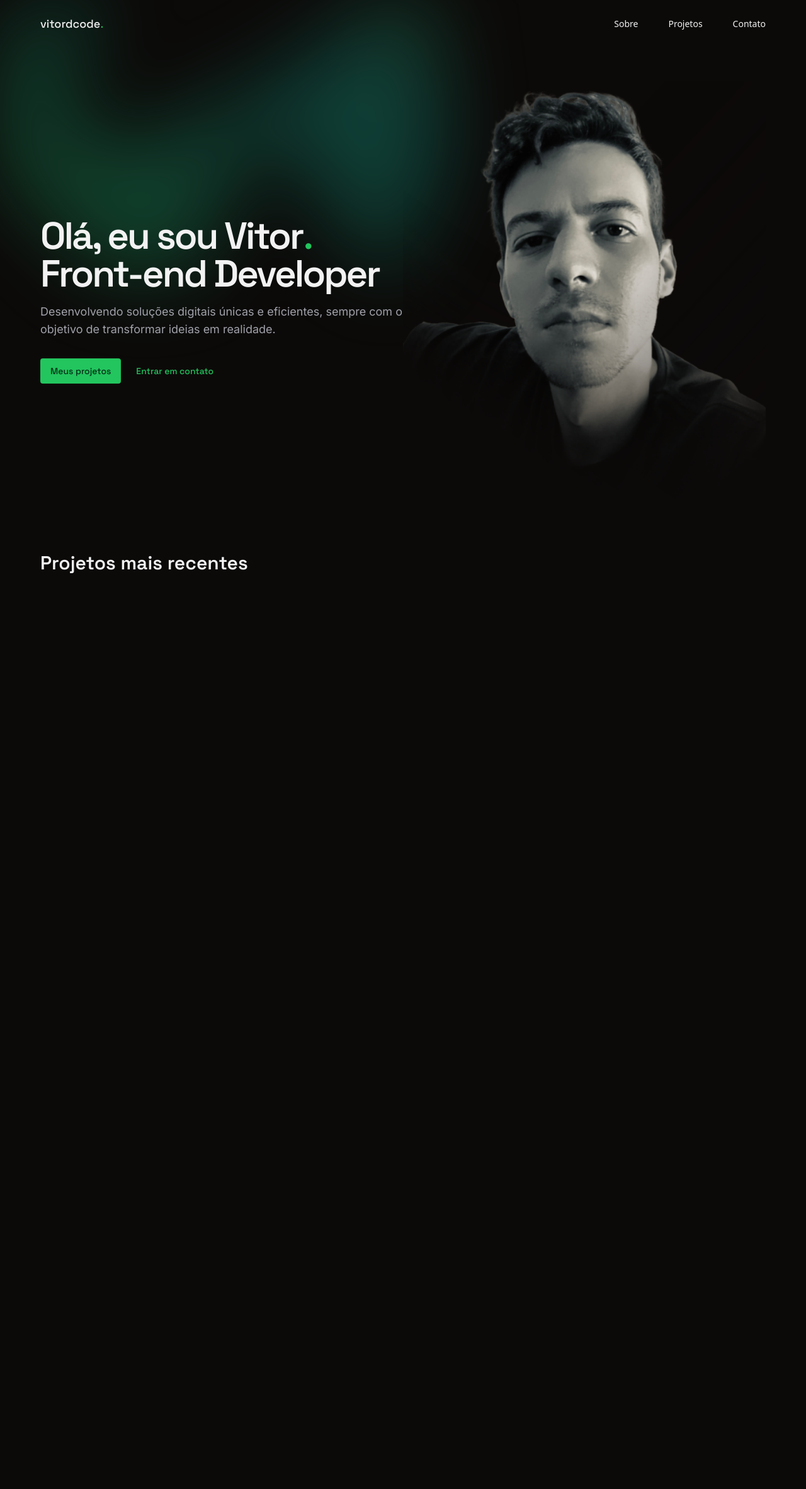
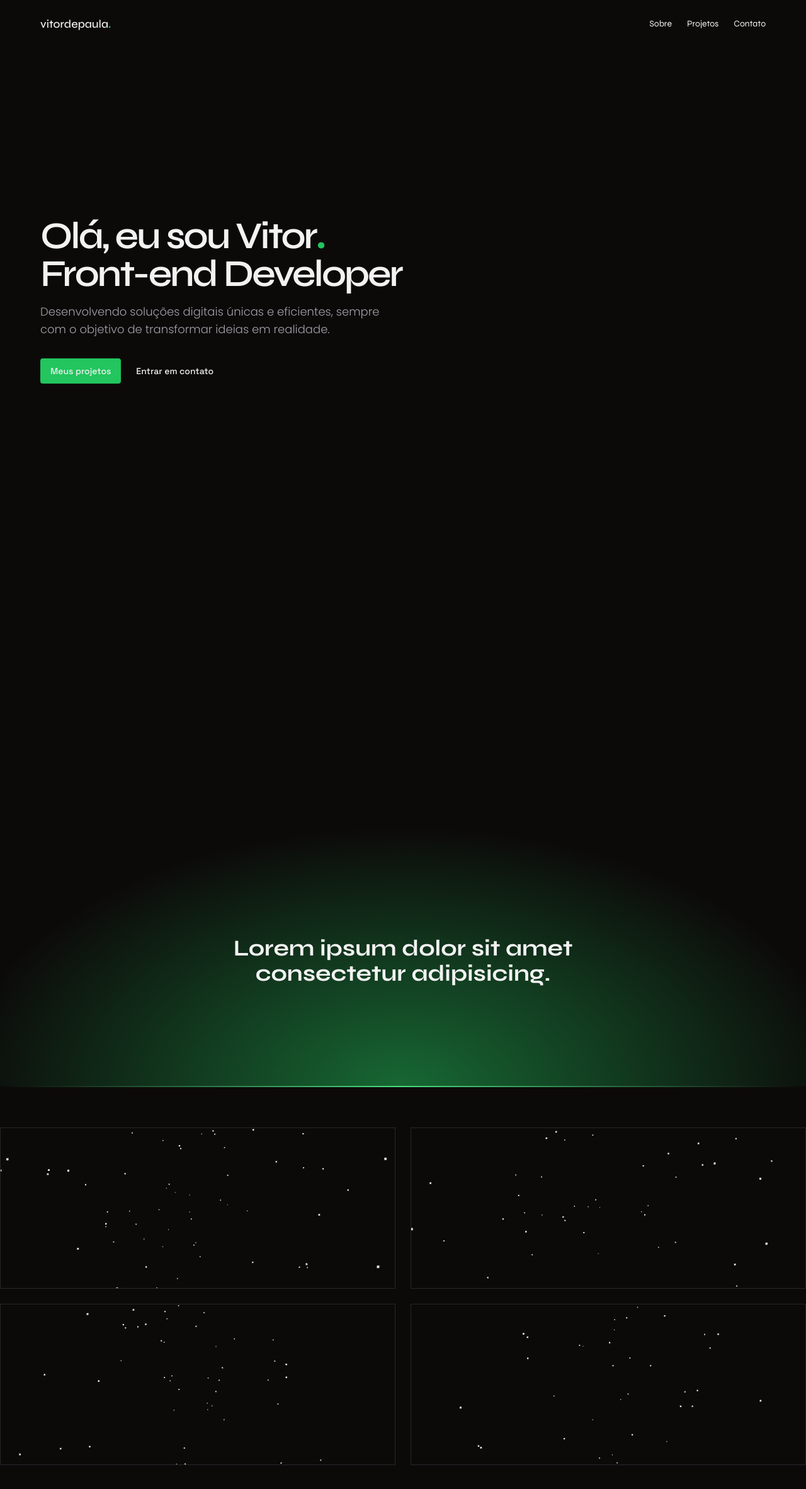
Before and after one commit to vitordcode/vitor, a Next.js app: page / in a window 1280 px wide. Shown: the top 2364 px of the page at 63% size. Before the commit the page ends 913 px from the top, so only its background shows below. Built offline with nearby package versions, Linux system fonts and the light colour scheme.

Commit message:
instalado framer-motion, canvas e stars para animaçao e efeitos

```diff
--- a/package.json
+++ b/package.json
@@ -9,15 +9,17 @@
     "lint": "next lint"
   },
   "dependencies": {
-    "@headlessui/react": "^1.7.17",
-    "@heroicons/react": "^2.0.18",
     "@radix-ui/react-dialog": "^1.0.5",
     "@radix-ui/react-label": "^2.0.2",
     "@radix-ui/react-navigation-menu": "^1.1.4",
     "@radix-ui/react-separator": "^1.0.3",
     "@radix-ui/react-slot": "^1.0.2",
+    "@react-spring/web": "^9.7.3",
+    "@react-three/drei": "^9.102.6",
+    "@react-three/fiber": "^8.15.19",
     "class-variance-authority": "^0.7.0",
     "clsx": "^2.0.0",
+    "framer-motion": "^11.0.14",
     "lucide-react": "^0.293.0",
     "next": "14.0.3",
     "react": "^18",
--- a/src/app/(home)/page.tsx
+++ b/src/app/(home)/page.tsx
@@ -1,17 +1,15 @@
-import Link from 'next/link'
-import { Button } from '../components/ui/button'
-import { Card } from '../components/ui/card'
+"use client";
+import Link from "next/link";
+import { Button } from "../components/ui/button";
 
-import Nefropapers from '../../../public/images/nefropapers.png'
-import Empreart from '../../../public/images/empreart.png'
-import Image from 'next/image'
-
-import vitor from '../../../public/images/vitor-hero.png'
-
+import Nefropapers from "../../../public/images/nefropapers.png";
+import Empreart from "../../../public/images/empreart.png";
+import { Stars } from "@react-three/drei";
+import { Canvas } from "@react-three/fiber";
 interface ProjectsProps {
-  id: number
-  name: string
-  image: string
+  id: number;
+  name: string;
+  image: string;
 }
 
 const Projects = [
@@ -25,56 +23,89 @@ const Projects = [
     name: Empreart,
     image: Empreart,
   },
-]
+];
 
 export default function Home() {
   return (
-    <div className="w-full h-screen px-6 md:px-0 mx-auto relative">
-      <div
-        className="absolute inset-x-0 -top-40 -z-10 transform-gpu overflow-hidden blur-3xl sm:-top-80"
-        aria-hidden="true"
-      >
-        <div
-          className="relative left-[calc(50%-11rem)] aspect-[1155/678] w-[36.125rem] -translate-x-1/2 rotate-[30deg] bg-gradient-to-tr background-animate from-primary via-teal-500 to-lime-500 opacity-30 sm:left-[calc(50%-30rem)] sm:w-[72.1875rem]"
-          style={{
-            clipPath:
-              'polygon(74.1% 44.1%, 100% 61.6%, 97.5% 26.9%, 85.5% 0.1%, 80.7% 2%, 72.5% 32.5%, 60.2% 62.4%, 52.4% 68.1%, 47.5% 58.3%, 45.2% 34.5%, 27.5% 76.7%, 0.1% 64.9%, 17.9% 100%, 27.6% 76.8%, 76.1% 97.7%, 74.1% 44.1%)',
-          }}
-        />
-      </div>
-
-      <div className="h-full max-w-6xl mx-auto">
-        <div className="grid grid-cols-1 md:grid-cols-2 place-content-center w-full h-full">
+    <div className="w-full h-screen px-6 lg:px-0 mx-auto relative">
+      <div className="h-full w-full mx-auto">
+        <div className="grid max-w-6xl grid-cols-1 md:grid-cols-2 place-content-center mx-auto h-full">
           <div className="flex flex-col justify-center col-start-2 md:col-start-1">
-            <h1 className="font-semibold text-4xl lg:text-6xl tracking-tighter">
+            <h1 className="font-semibold font-syne text-4xl lg:text-6xl tracking-tighter">
               Olá, eu sou Vitor<span className="text-primary">.</span>
               <br />
               Front-end Developer
             </h1>
-            <p className="text-muted-foreground py-4 font-inter font-regular text-base lg:text-lg">
+            <p className="text-muted-foreground py-4 font-poppins font-light text-base lg:text-lg">
               Desenvolvendo soluções digitais únicas e eficientes, sempre com o
               objetivo de transformar ideias em realidade.
             </p>
             <div className="flex items-center gap-2 pt-4">
-              <Button>Meus projetos</Button>
-
-              <Button variant={'link'}>Entrar em contato</Button>
+              <Link href="#">
+                <Button className="text-foreground">Meus projetos</Button>
+              </Link>
+              <Link href="/">
+                <Button variant={"link"} className="text-foreground">
+                  Entrar em contato
+                </Button>
+              </Link>
             </div>
           </div>
 
-          <div className='flex items-center justify-start col-start-1 md:col-start-2 w-96 md:w-full'>
-            <Image className='w-full' src={vitor} alt='Imagem de Vitor' />
+          <div className="flex items-center justify-start col-start-1 md:col-start-2 w-96 md:w-full">
+            {/* <Image className='w-full' src={vitor} alt='Imagem de Vitor' /> */}
           </div>
         </div>
       </div>
 
-      <section className="max-w-6xl mx-auto">
+      {/* <section className="max-w-6xl mx-auto">
         <h2 className="font-grotesk font-semibold text-2xl lg:text-3xl">
           Projetos mais recentes
         </h2>
 
         <div className="grid grid-cols-1 lg:grid-cols-3"></div>
+      </section> */}
+
+      <section className="h-[850px] w-full relative overflow-hidden">
+        <div className="radial-gradient absolute bottom-0 left-0 right-0 h-[550px]" />
+        <div className="w-full linear-gradient h-[2px] absolute bottom-0" />
+        <h2 className="font-syne font-bold text-2xl lg:text-4xl text-center absolute bottom-40 left-1/2 transform -translate-x-1/2">
+          Lorem ipsum dolor sit amet consectetur adipisicing.
+        </h2>
+      </section>
+
+      <section className="h-screen w-full">
+        <div className="max-w-7xl mx-auto relative grid grid-cols-1 md:grid-cols-2 gap-6 mt-16">
+          <div className="w-full h-64 border border-border relative">
+            <div className="absolute inset-0 z-0">
+              <Canvas>
+                <Stars radius={200} count={250} factor={8} speed={2} />
+              </Canvas>
+            </div>
+          </div>
+          <div className="w-full h-64 border border-border relative">
+            <div className="absolute inset-0 z-0">
+              <Canvas>
+                <Stars radius={200} count={250} factor={8} speed={2} />
+              </Canvas>
+            </div>
+          </div>
+          <div className="w-full h-64 border border-border relative">
+            <div className="absolute inset-0 z-0">
+              <Canvas>
+                <Stars radius={200} count={250} factor={8} speed={2} />
+              </Canvas>
+            </div>
+          </div>
+          <div className="w-full h-64 border border-border relative">
+            <div className="absolute inset-0 z-0">
+              <Canvas>
+                <Stars radius={200} count={250} factor={8} speed={2} />
+              </Canvas>
+            </div>
+          </div>
+        </div>
       </section>
     </div>
-  )
+  );
 }
--- a/src/app/components/header/index.tsx
+++ b/src/app/components/header/index.tsx
@@ -1,45 +1,56 @@
-'use client'
-import Link from 'next/link'
-import { useState } from 'react'
+"use client";
+import Link from "next/link";
+import { useState } from "react";
+import { motion, useScroll, useMotionValueEvent } from "framer-motion";
 
-import { Dialog, Popover } from '@headlessui/react'
-import { Bars3Icon, XMarkIcon } from '@heroicons/react/24/outline'
-
-import { Separator } from '../ui/separator'
+import { Separator } from "../ui/separator";
+import { Button } from "../ui/button";
 
 function classNames(...classes: any) {
-  return classes.filter(Boolean).join(' ')
+  return classes.filter(Boolean).join(" ");
 }
 
 const Header = () => {
-  const [mobileMenuOpen, setMobileMenuOpen] = useState(false)
+  const [hidden, setHidden] = useState(false);
+
+  const { scrollY } = useScroll();
+
+  useMotionValueEvent(scrollY, "change", (latestValue) => {
+    const previous = scrollY.getPrevious() || 0;
+
+    if (latestValue > previous) {
+      setHidden(true);
+    } else if (latestValue < previous) {
+      setHidden(false);
+    }
+  });
 
   return (
-    <header className="">
+    <motion.header
+      variants={{
+        visible: { y: 0 },
+        hidden: { y: -100 },
+      }}
+      animate={hidden ? "hidden" : "visible"}
+      transition={{ duration: 0.35, ease: "easeInOut" }}
+      className="z-40 sticky top-0 bg-background"
+    >
+      <div className="absolute bottom-0 linear-gradient w-full h-[0.3px]" />
+
       <nav
-        className="mx-auto flex max-w-6xl items-center justify-between p-6 md:px-0"
+        className="mx-auto flex max-w-6xl items-center justify-between p-6 lg:px-0"
         aria-label="Global"
       >
         <div className="flex lg:flex-1">
           <Link
-            href={'/'}
-            className="group font-medium font-grotesk text-lg hover:text-primary transition-colors"
+            href={"/"}
+            className="group font-medium font-syne text-lg hover:text-primary transition-colors"
           >
-            vitordcode
+            vitordepaula
             <span className="text-primary group-hover:text-foreground">.</span>
           </Link>
         </div>
-        <div className="flex lg:hidden">
-          <button
-            type="button"
-            className="-m-2.5 inline-flex items-center justify-center rounded-md p-2.5"
-            onClick={() => setMobileMenuOpen(true)}
-          >
-            <span className="sr-only">Open main menu</span>
-            <Bars3Icon className="h-6 w-6 hover:text-primary transition-colors" aria-hidden="true" />
-          </button>
-        </div>
-        <Popover.Group className="hidden lg:flex lg:gap-x-12">
+        <div className="flex items-center gap-6">
           <Link
             href="#"
             className="text-sm font-base leading-6 hover:text-primary transition-colors"
@@ -58,64 +69,10 @@ const Header = () => {
           >
             Contato
           </Link>
-        </Popover.Group>
+        </div>
       </nav>
-      <Dialog
-        as="div"
-        className="lg:hidden"
-        open={mobileMenuOpen}
-        onClose={setMobileMenuOpen}
-      >
-        <div className="fixed inset-0 z-10" />
-        <Dialog.Panel className="fixed inset-y-0 right-0 z-10 w-full overflow-y-auto bg-background px-6 py-6 sm:max-w-sm sm:ring-1 sm:ring-gray-900/10">
-          <div className="flex items-center justify-between">
-            <Link
-              href={'/'}
-              className="group font-medium font-grotesk text-lg hover:text-primary transition-colors"
-            >
-              vitordcode
-              <span className="text-primary group-hover:text-foreground">
-                .
-              </span>
-            </Link>
-            <button
-              type="button"
-              className="-m-2.5 rounded-md p-2.5"
-              onClick={() => setMobileMenuOpen(false)}
-            >
-              <span className="sr-only">Close menu</span>
-              <XMarkIcon className="h-6 w-6 hover:text-primary transition-colors" aria-hidden="true" />
-            </button>
-          </div>
-          <div className="mt-6 flow-root">
-            <Separator />
-            <div className="my-2 divide-y divide-gray-500/10">
-              <div className="space-y-2 py-6">
-                <Link
-                  href="#"
-                  className="-mx-3 block rounded-lg px-3 py-2 text-sm font-semibold leading-7 hover:bg-secondary transition-colors"
-                >
-                  Sobre
-                </Link>
-                <Link
-                  href="#"
-                  className="-mx-3 block rounded-lg px-3 py-2 text-sm font-semibold leading-7 hover:bg-secondary transition-colors"
-                >
-                  Projetos
-                </Link>
-                <Link
-                  href="#"
-                  className="-mx-3 block rounded-lg px-3 py-2 text-sm font-semibold leading-7 hover:bg-secondary transition-colors"
-                >
-                  Contato
-                </Link>
-              </div>
-            </div>
-          </div>
-        </Dialog.Panel>
-      </Dialog>
-    </header>
-  )
-}
+    </motion.header>
+  );
+};
 
-export default Header
+export default Header;
--- a/src/app/globals.css
+++ b/src/app/globals.css
@@ -38,11 +38,11 @@
   html {
     @apply h-full;
   }
-  h1, h2, h3, h4, h5, h6 {
-    @apply font-grotesk
+  h1, h2, h3, h4, h5, h6, button, a {
+    @apply font-syne
   }
   p, span, input, label, textarea {
-    @apply font-inter
+    @apply font-poppins
   }
 }
 
@@ -64,3 +64,15 @@
     background-position: 100% 50%;
   }
 }
+
+.top-radial-gradient {
+  background: radial-gradient(65.3% 95% at 50% 0%, 	rgba(34, 197, 94, 0.6) -100%, 	rgb(12, 10, 9) 100%);
+}
+
+.radial-gradient {
+  background: radial-gradient(55.3% 75% at 50% 100%, 	rgb(34, 197, 94) -100%, 	rgb(12, 10, 9) 100%);
+}
+
+.linear-gradient {
+  background: linear-gradient(90deg,rgb(12, 10, 9)0%,		rgb(74, 222, 128)49.55693581780538%,rgb(12, 10, 9)100%);
+}
--- a/src/app/layout.tsx
+++ b/src/app/layout.tsx
@@ -1,33 +1,38 @@
-import type { Metadata } from 'next'
-import { Inter, Space_Grotesk } from 'next/font/google'
-import './globals.css'
-import clsx from 'clsx'
-import Header from './components/header'
+import type { Metadata } from "next";
+import { Poppins, Space_Grotesk, Syne } from "next/font/google";
+import "./globals.css";
+import clsx from "clsx";
+import Header from "./components/header";
 
-const inter = Inter({ subsets: ['latin'], variable: '--font-inter' })
+const poppins = Poppins({
+  variable: "--font-poppins",
+  subsets: ["latin"],
+  weight: ["300","400", "500", "600", "700"],
+});
+const syne = Syne({ subsets: ["latin"], variable: "--font-syne" });
 const grotesk = Space_Grotesk({
-  subsets: ['latin'],
-  variable: '--font-grotesk',
-})
+  subsets: ["latin"],
+  variable: "--font-grotesk",
+});
 
 export const metadata: Metadata = {
-  title: 'Vitor de Paula',
-  description: 'Front-end Developer Freelancer',
-}
+  title: "Vitor de Paula",
+  description: "Front-end Developer Freelancer",
+};
 
 export default function RootLayout({
   children,
 }: {
-  children: React.ReactNode
+  children: React.ReactNode;
 }) {
   return (
     <html lang="pt-br">
-      <body className={clsx('flex flex-col', inter.variable, grotesk.variable)}>
-        <div className="flex-1">
+      <body className={clsx("flex flex-col", poppins.variable, grotesk.variable, syne.variable)}>
+        <div className="flex-1 relative">
           <Header />
           {children}
         </div>
       </body>
     </html>
-  )
+  );
 }
--- a/tailwind.config.ts
+++ b/tailwind.config.ts
@@ -16,8 +16,9 @@ module.exports = {
       },
     },
     fontFamily: {
-      inter: ['var(--font-inter)'],
+      poppins: ['var(--font-poppins)'],
       grotesk: ['var(--font-grotesk)'],
+      syne: ['var(--font-syne)'],
     },
     extend: {
       colors: {
```
Also changed, not shown: 1 other file (tests, documents, lock files or other folders).
